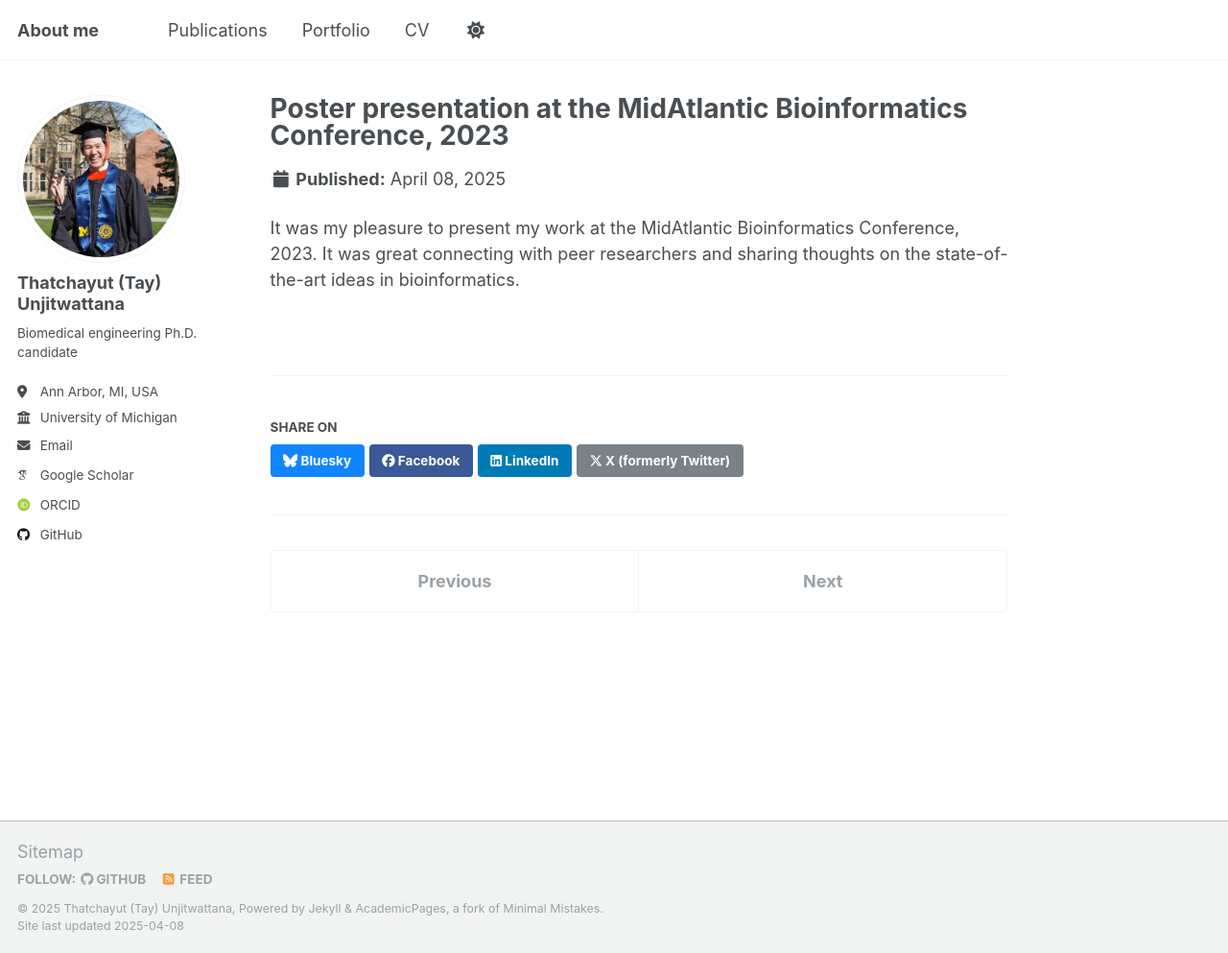
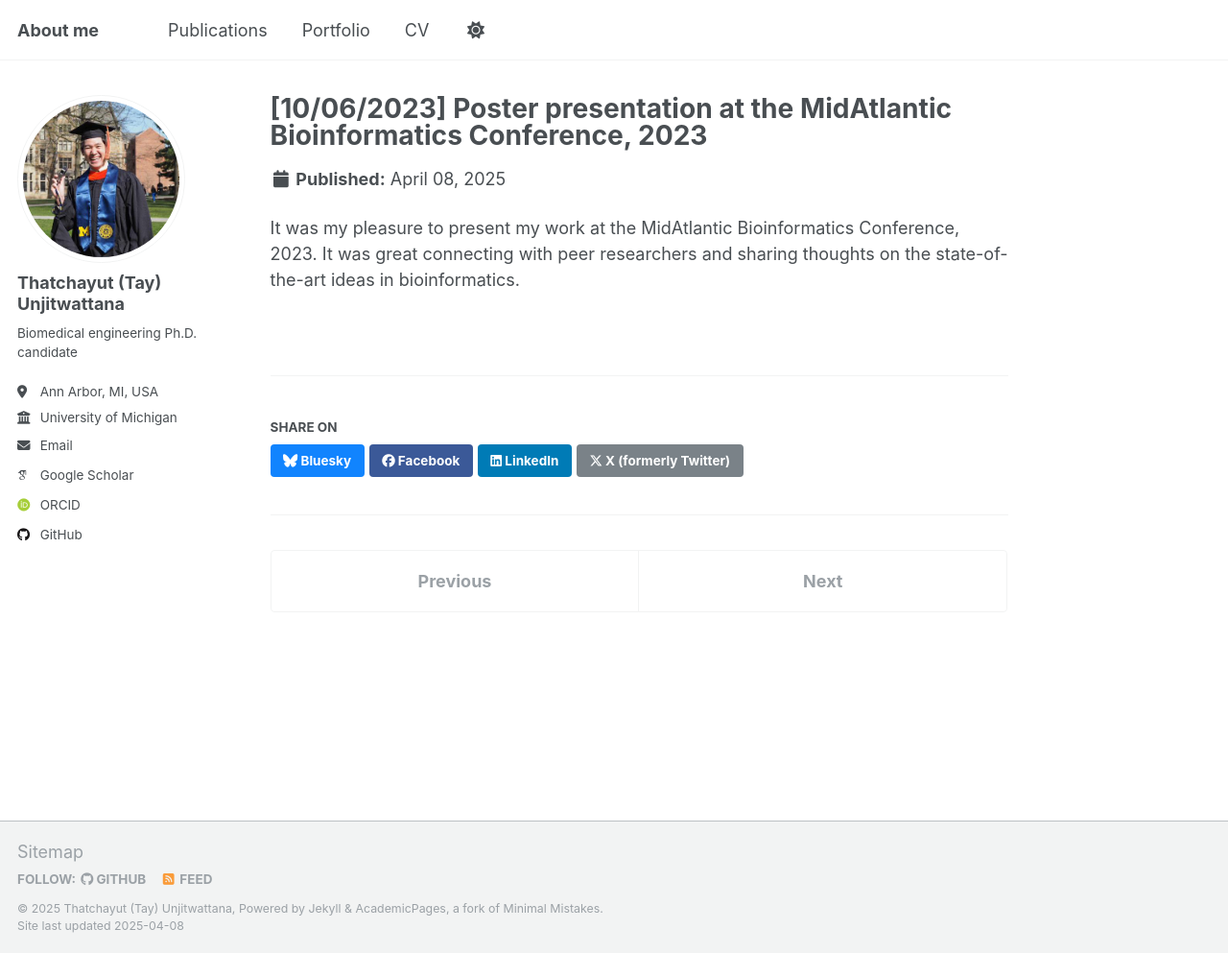
Before and after one commit to thatchayut/thatchayut.github.io, a Jekyll site: the page built from _portfolio/portfolio-1.md, in a window 1280 px wide and 993 px high. Shown: the whole window at 96% size. Built offline with Jekyll 4.4.1, drawn with Linux system fonts in a browser that asks for light colours; some web fonts are replaced.

Commit message:
Update portfolio-1.md

```diff
--- a/_portfolio/portfolio-1.md
+++ b/_portfolio/portfolio-1.md
@@ -1,5 +1,5 @@
 ---
-title: "Poster presentation at the MidAtlantic Bioinformatics Conference, 2023"
+title: "[10/06/2023] Poster presentation at the MidAtlantic Bioinformatics Conference, 2023"
 excerpt: "Location: Children's Hospital of Philadelphia, Philadelphia, PA <br/><img src='/images/midatlantic_presentation.jpg'>"
 collection: portfolio
 ---
```
